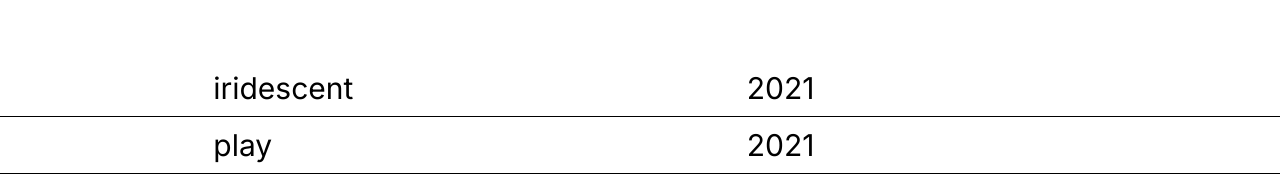
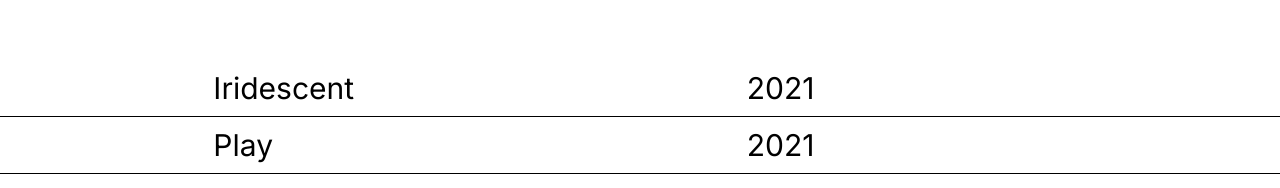
Before and after one commit to polychrom/play.polychrom.dev, an Angular app: page / in a window 1280 px wide. Both pictures are taken after a click on the element "Index". Shown: the part 610-798 px from the top of the page. Built offline with nearby package versions, Linux system fonts and the light colour scheme.

Commit message:
capitalize title on index view

```diff
--- a/src/app/gallery/gallery.component.html
+++ b/src/app/gallery/gallery.component.html
@@ -29,7 +29,7 @@
 <!-- Index VIEW -->
 <ng-container *ngIf="galleryMode === View.Index && projects">
     <div class="view_index" [routerLink]="[project.project_dir]" *ngFor="let project of projects; let i = index">
-        <div class="view_index_title">{{ project.title }}</div>
+        <div class="view_index_title">{{ project.title | titlecase }}</div>
         <div class="view_index_year">{{ project.year }}</div>
     </div>
 </ng-container>
```
